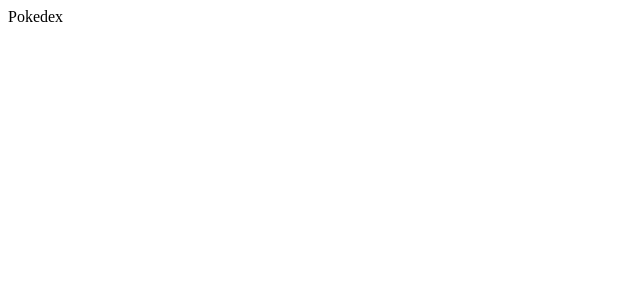
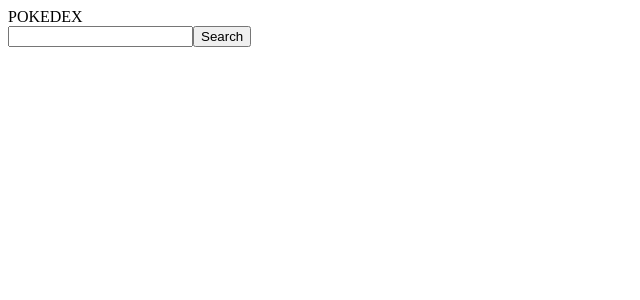
Before and after one commit to pteerawatt/Pokedex, a React app: page / in a window 1280 px wide. Shown: the top 300 px of the page, without its empty margins (0-640 px from the left). Built offline with nearby package versions, Linux system fonts and the light colour scheme; the HTML template or start-up script is replaced by a standard one.

Commit message:
able to make request from front-end to bakc-end

```diff
--- /dev/null
+++ b/client/src/component/App.jsx
@@ -0,0 +1,48 @@
+import React from 'react';
+import ReactDOM from 'react-dom';
+
+class App extends React.Component {
+  constructor(props) {
+    super(props);
+    this.state = {
+      search: '',
+      pokemon: {},
+    };
+    this.handleChange = this.handleChange.bind(this);
+    this.handleSearch = this.handleSearch.bind(this);
+  }
+
+  handleSearch(e) {
+    e.preventDefault();
+    fetch('./api/pokemon', {
+      method: 'POST',
+      headers: { 'Content-Type': 'application/json' },
+      body: JSON.stringify({pokemon: this.state.search}),
+    })
+    .then((res) => {
+      // if (res.ok) return res.json();
+      // else alert('something went wrong')
+      return res.json()
+    })
+    .then(data => console.log(data ? data : {}))
+    .catch(err => console.log(err))
+  };
+
+  handleChange(e) {
+    this.setState({search: e.target.value})
+  };
+
+  render() {
+    return (
+      <div>
+        <div>POKEDEX</div>
+        <form onSubmit={this.handleSearch}>
+          <input onChange={(e) => this.handleChange(e)}></input>
+          <button>Search</button>
+        </form>
+      </div>
+    )
+  };
+};
+
+export default App;
--- a/client/src/index.jsx
+++ b/client/src/index.jsx
@@ -1,4 +1,5 @@
 import React from 'react';
 import ReactDOM from 'react-dom';
+import App from './component/App.jsx'
 
-ReactDOM.render(<div>Pokedex</div>, document.getElementById('app'));
+ReactDOM.render(<App />, document.getElementById('app'));
--- a/package.json
+++ b/package.json
@@ -28,6 +28,7 @@
     "webpack-cli": "^3.3.12"
   },
   "dependencies": {
+    "body-parser": "^1.19.0",
     "express": "^4.17.1",
     "node": "^14.13.0",
     "node-fetch": "^2.6.1",
```
Also changed, not shown: 2 other files (tests, documents, lock files or other folders).
